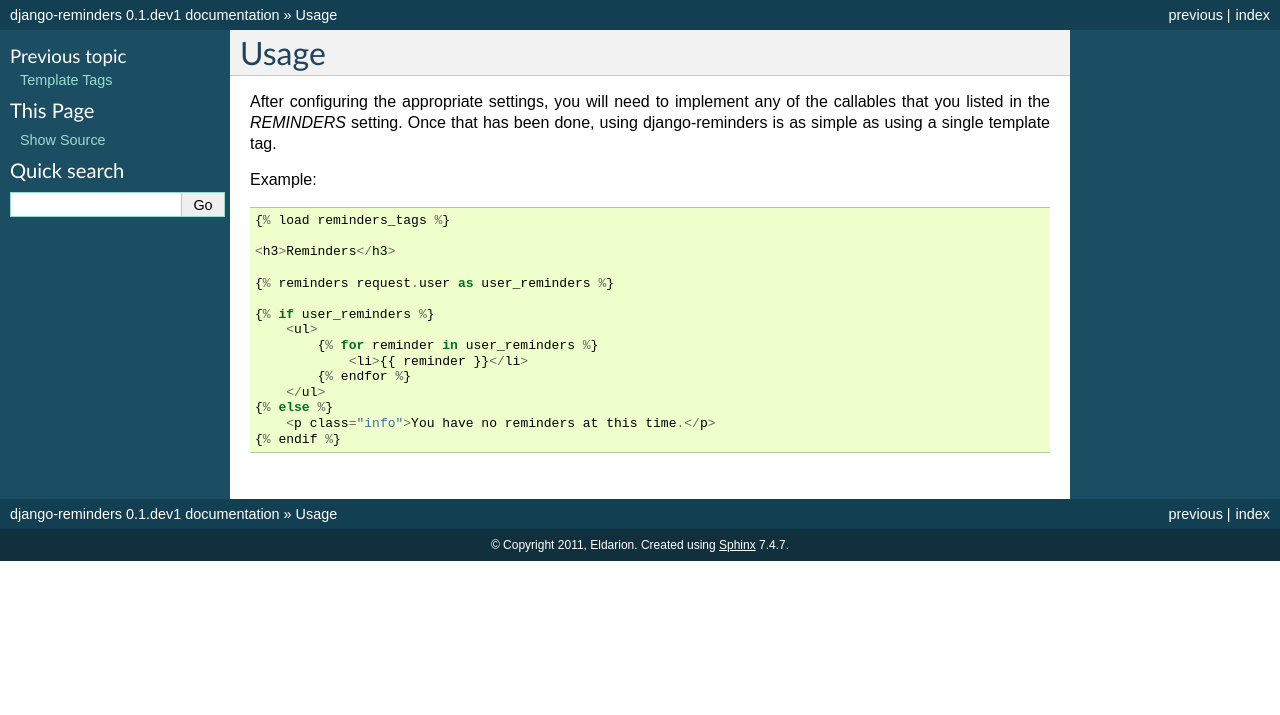
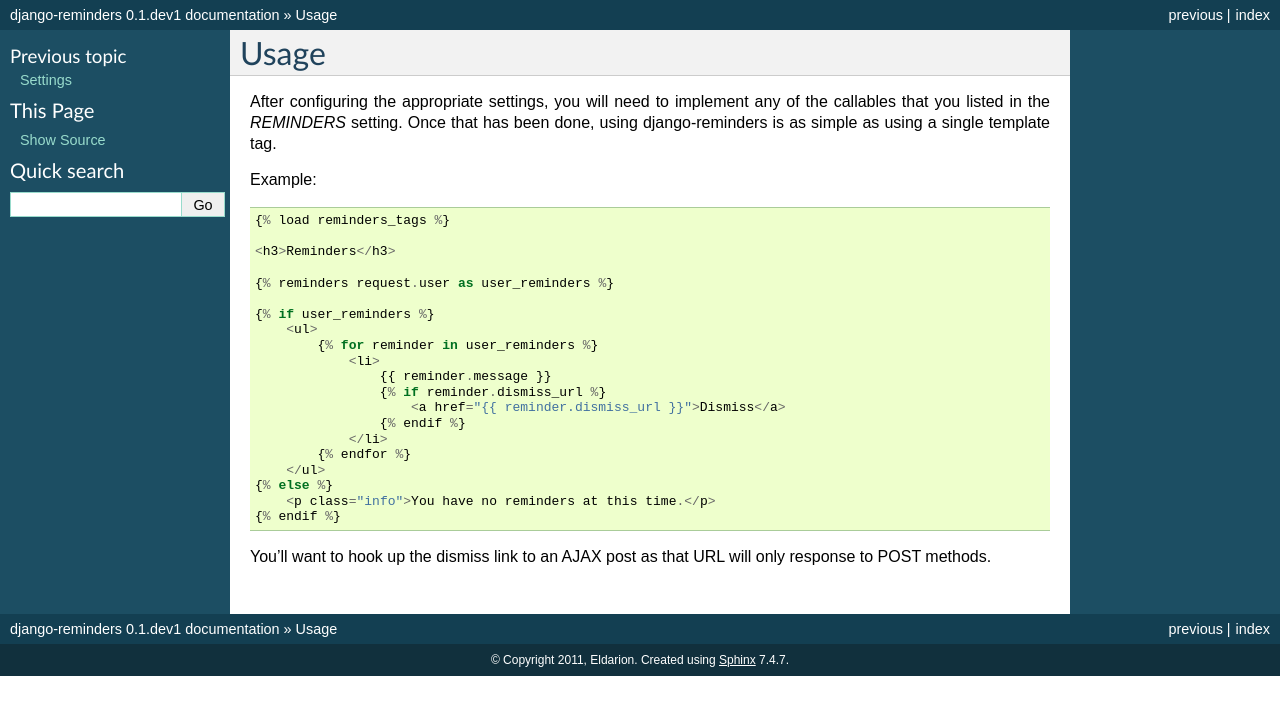
Before and after one commit to eldarion/django-reminders, a Sphinx documentation site: the page built from docs/usage.rst, in a window 1280 px wide. Shown: the top 715 px of the page. Built offline with Sphinx 7.4.7, drawn with Linux system fonts in a browser that asks for light colours; pages that are not in the unit, such as notebooks, are missing from menus.

Commit message:
Updated docs

```diff
--- a/docs/index.rst
+++ b/docs/index.rst
@@ -21,5 +21,5 @@ Contents
  changelog
  installation
  templatetags
- signals
+ settings
  usage
--- a/docs/usage.rst
+++ b/docs/usage.rst
@@ -19,9 +19,17 @@ Example::
     {% if user_reminders %}
         <ul>
             {% for reminder in user_reminders %}
-                <li>{{ reminder }}</li>
+                <li>
+                    {{ reminder.message }}
+                    {% if reminder.dismiss_url %}
+                        <a href="{{ reminder.dismiss_url }}">Dismiss</a>
+                    {% endif %}
+                </li>
             {% endfor %}
         </ul>
     {% else %}
         <p class="info">You have no reminders at this time.</p>
     {% endif %}
+
+You'll want to hook up the dismiss link to an AJAX post as that URL will
+only response to POST methods.
```
Also changed, not shown: docs/installation.rst (+7 -0 lines), docs/settings.rst (+2 -12 lines).
